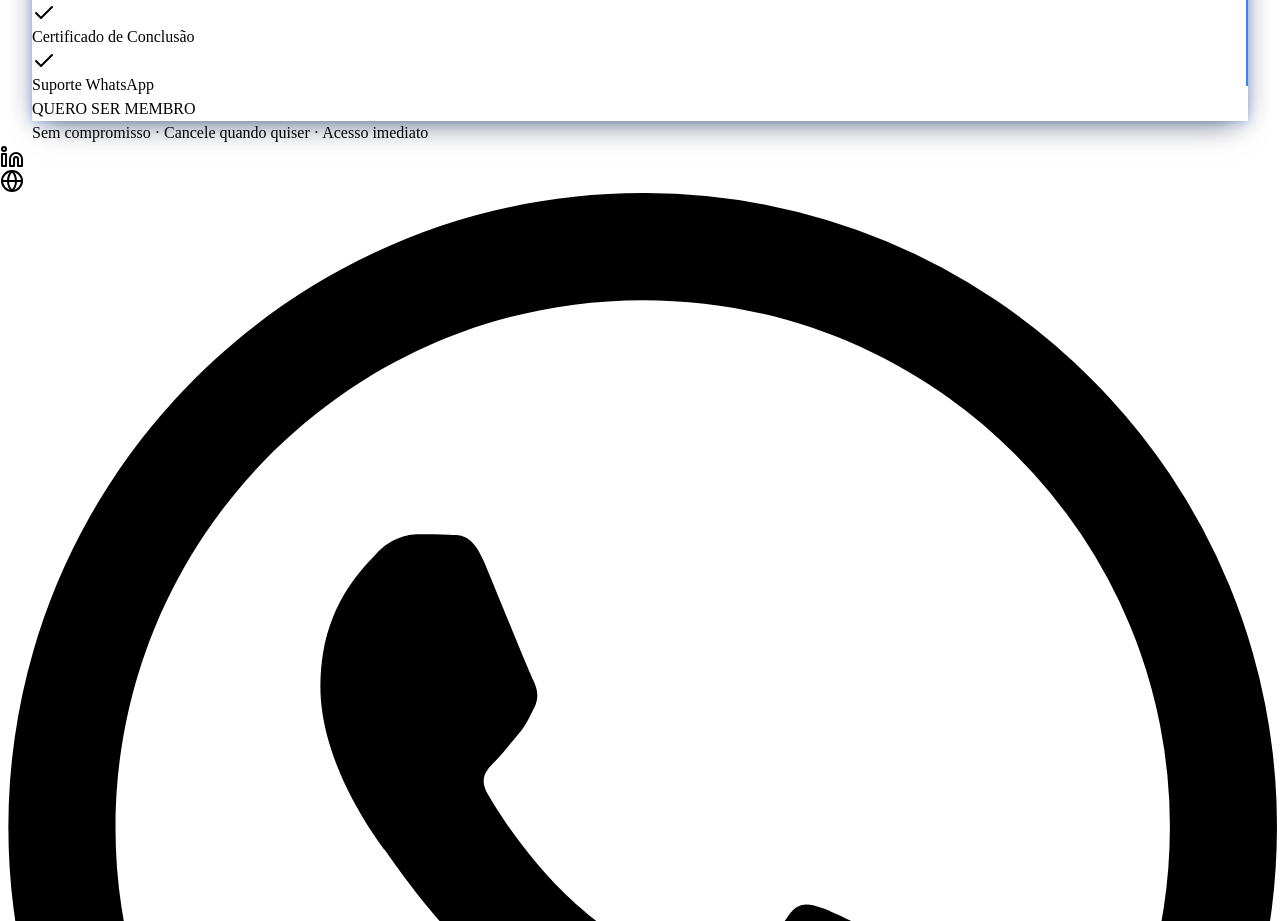
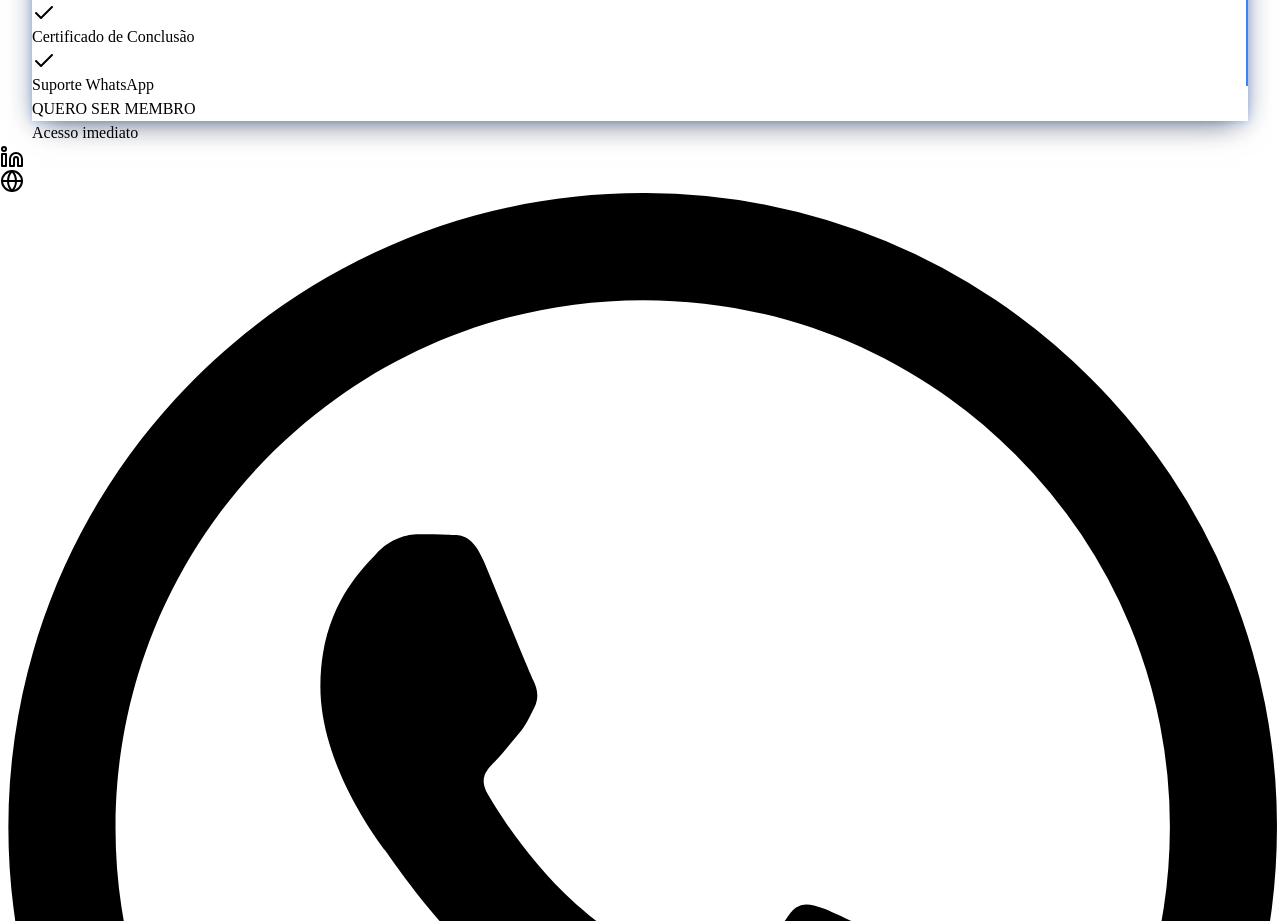
Before and after one commit to sandronsk1977-creator/sf-cyber, a React (Vite) app in the folder client/: page / in a window 1280 px wide. Shown: the part 3666-4587 px from the top of the page. Built offline with nearby package versions, Linux system fonts and the light colour scheme.

Commit message:
feat: remover texto de sem compromisso e cancelamento

```diff
--- a/client/src/components/PricingSection.tsx
+++ b/client/src/components/PricingSection.tsx
@@ -123,7 +123,7 @@ const plans = [
           </div>
 
           <div className="mt-12 text-center text-sm text-slate-400">
-            Sem compromisso · Cancele quando quiser · Acesso imediato
+            Acesso imediato
           </div>
 
         </div>
```
